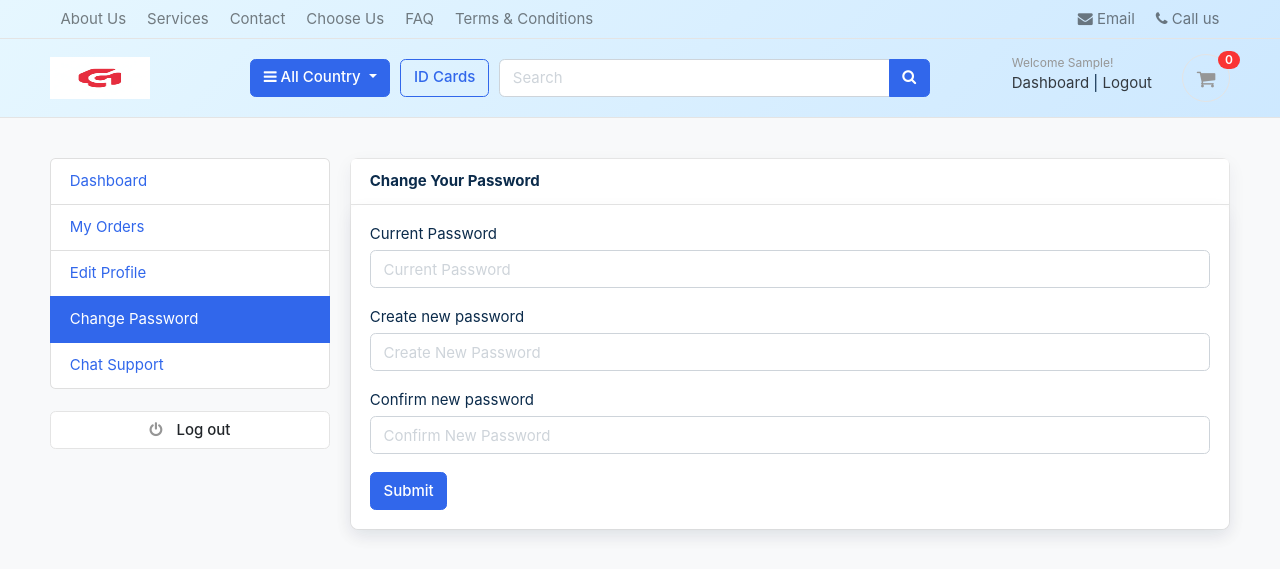
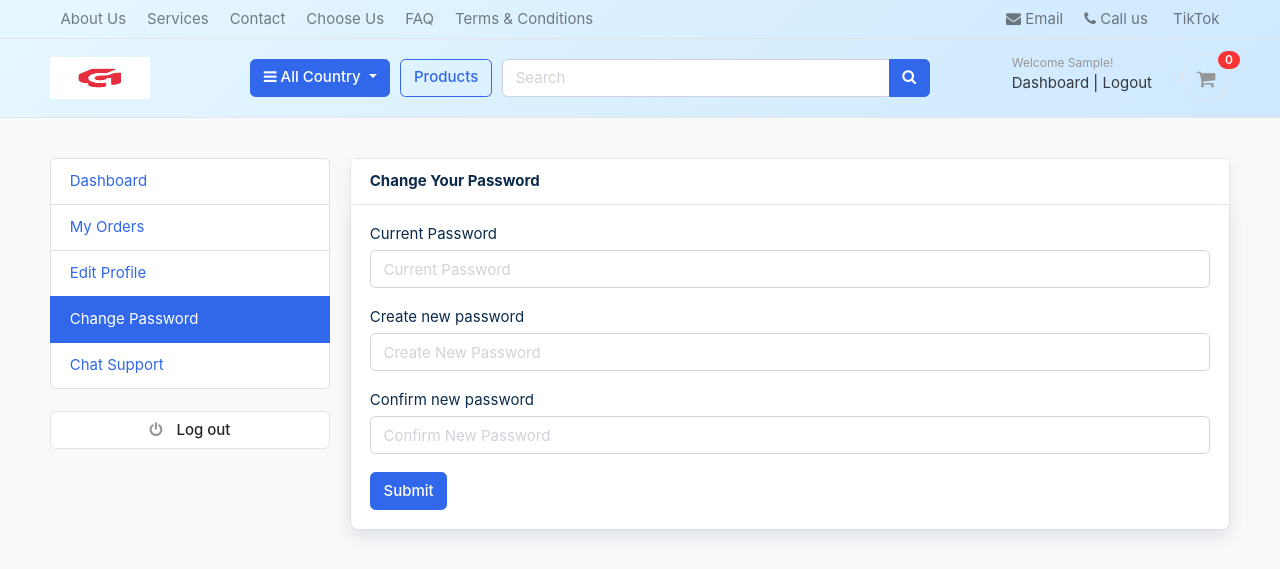
Before and after one commit to shaikh-analytics/OfficialPlugID, a Django app: page /accounts/change_password/ in a window 1280 px wide. Shown: the top 569 px of the page. Run offline with Django 3.2, Linux system fonts and the light colour scheme; the visitor is signed in with stand-in values (Sample User, id 1); data that the repository does not hold is empty; some libraries are stand-ins or nearby versions; some web fonts are replaced.

Commit message:
Add TikTok social media link to navbar
- Added TikTok link next to Email and Call us in top navbar
- Link opens in new tab with target="_blank"
- Uses Font Awesome TikTok icon (fab fa-tiktok)
- Links to @officialfakesid TikTok account

Co-Authored-By: Claude Sonnet 4.5 <noreply@anthropic.com>

```diff
--- a/templates/includes/navbar.html
+++ b/templates/includes/navbar.html
@@ -30,6 +30,7 @@
     <ul class="navbar-nav">
     <li><a href="#" class="nav-link"> <i class="fa fa-envelope"></i> Email </a></li>
     <li><a href="#" class="nav-link"> <i class="fa fa-phone"></i> Call us </a></li>
+    <li><a href="https://www.tiktok.com/@officialfakesid?_r=1&_t=ZS-93N1L5YZ6zE" target="_blank" class="nav-link"> <i class="fab fa-tiktok"></i> TikTok </a></li>
   </ul> <!-- list-inline //  -->
   </div> <!-- navbar-collapse .// -->
 </div> <!-- container //  -->
@@ -56,7 +57,7 @@
       </div>
     </div>  <!-- category-wrap.// -->
   </div> <!-- col.// -->
-  <a href="{% url 'store' %}" class="btn btn-outline-primary">ID Cards</a>
+  <a href="{% url 'store' %}" class="btn btn-outline-primary">Products</a>
   <div class="col-lg  col-md-6 col-sm-12 col">
     <form action="{% url 'search' %}" class="search" method='GET'>
       <div class="input-group w-100">
```
